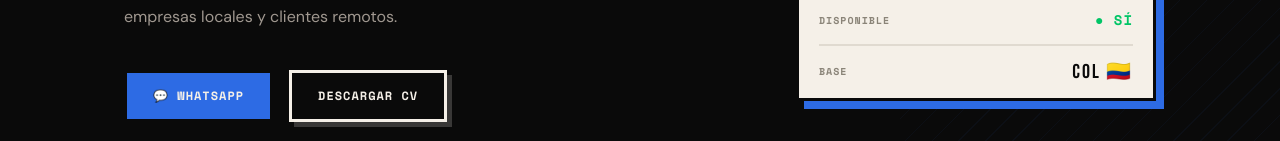
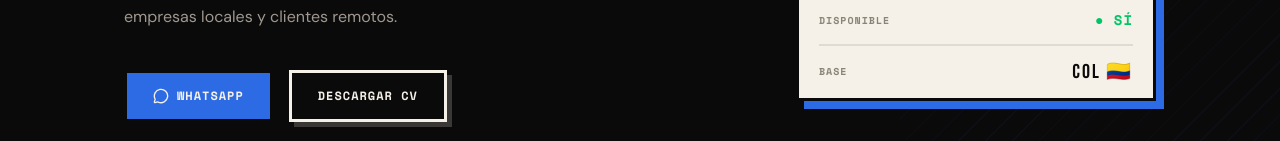
Before and after one commit to JuanMartinezF/portfoliwebpage, a Next.js app: page / in a window 1280 px wide. Shown: the part 659-800 px from the top of the page. Built offline with nearby package versions, Linux system fonts and the light colour scheme.

Commit message:
Cambios en un emoji por etiquetas

```diff
--- a/src/components/modals/ContactModal.js
+++ b/src/components/modals/ContactModal.js
@@ -12,7 +12,7 @@ const contacts = [
   {
     name: 'WhatsApp',
     value: 'Escríbeme directo',
-    link: 'https://wa.me/TU_NUMERO',
+    link: 'https://wa.me/+573150290803',
     Icon: MessageCircle,
     highlight: true,
   },
--- a/src/components/sections/AboutMobile.js
+++ b/src/components/sections/AboutMobile.js
@@ -36,7 +36,7 @@ export default function AboutMobile() {
           </div>
           <div className={styles.statDivider} />
           <div className={styles.stat}>
-            <span className={styles.statValue}>3+</span>
+            <span className={styles.statValue}>5+</span>
             <span className={styles.statLabel}>Años exp.</span>
           </div>
           <div className={styles.statDivider} />
--- a/src/components/sections/Hero.js
+++ b/src/components/sections/Hero.js
@@ -1,4 +1,5 @@
 import Image from 'next/image';
+import { MessageCircle } from 'lucide-react';
 import styles from './Hero.module.css';
 
 export default function Hero({ onOpenCV }) {
@@ -50,7 +51,8 @@ export default function Hero({ onOpenCV }) {
               rel="noopener noreferrer"
               className={`${styles.btn} ${styles.btnPrimary}`}
             >
-              💬 WhatsApp
+              <MessageCircle size={16} />
+              <span>WhatsApp</span>
             </a>
             <button
               className={`${styles.btn} ${styles.btnGhost}`}
```
Also changed, not shown: src/components/sections/Hero.module.css (line endings or trailing spaces).
